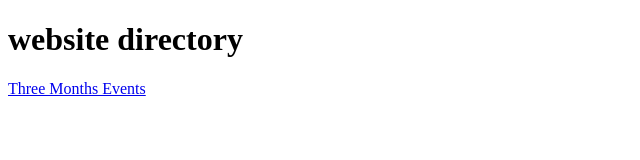
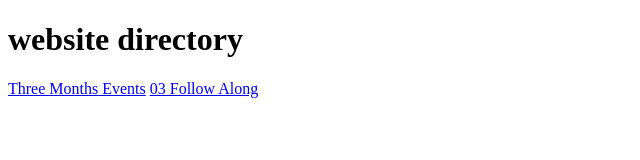
Before and after one commit to TitleFightFan27/WebDevCE, a plain HTML site: page index.html in a window 1280 px wide. Shown: the whole page, without its empty margins (0-640 px from the left). Drawn offline with Linux system fonts and the light colour scheme.

Commit message:
added 03 follow along to homepage

```diff
--- a/index.html
+++ b/index.html
@@ -11,5 +11,6 @@
         website directory
     </h1>
     <a href="ThreeMonthsEvents/index.html">Three Months Events</a>
+    <a href="03 Follow Along/index.html">03 Follow Along</a>
 </body>
 </html>
```
